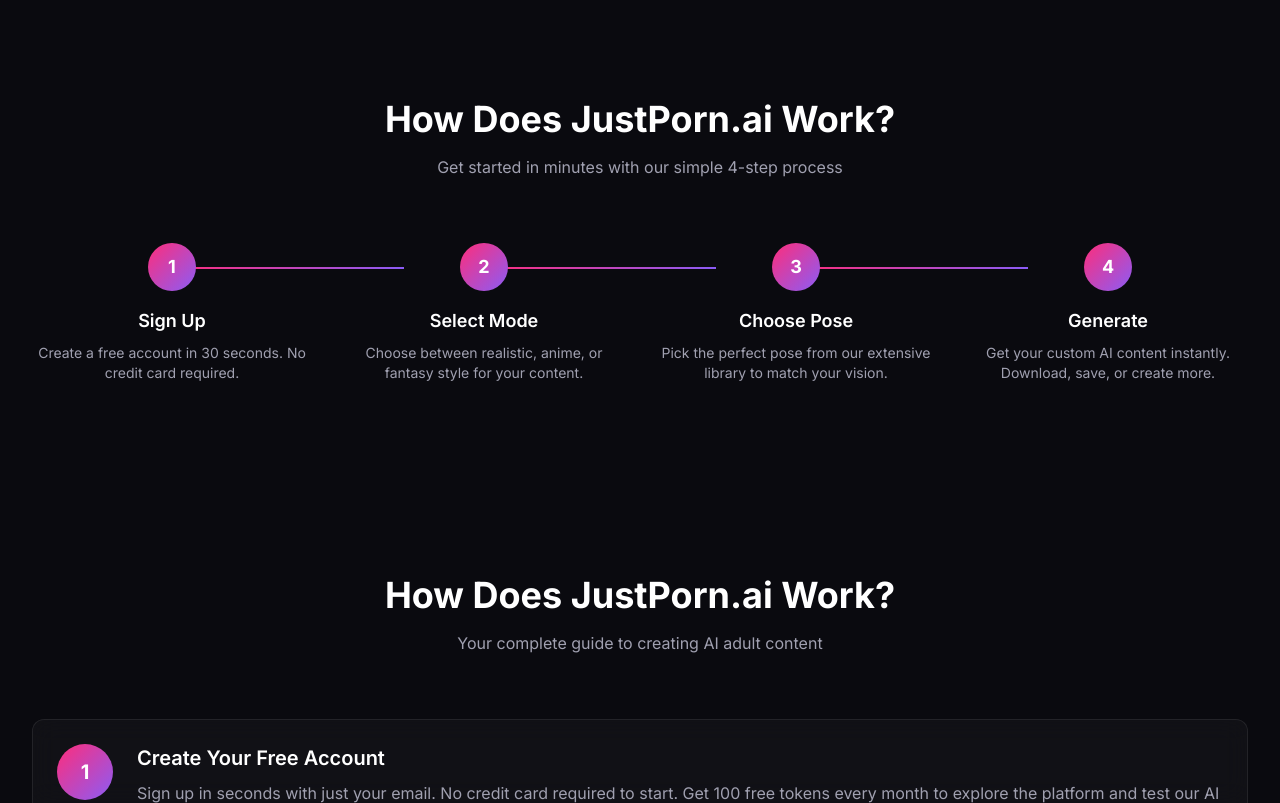
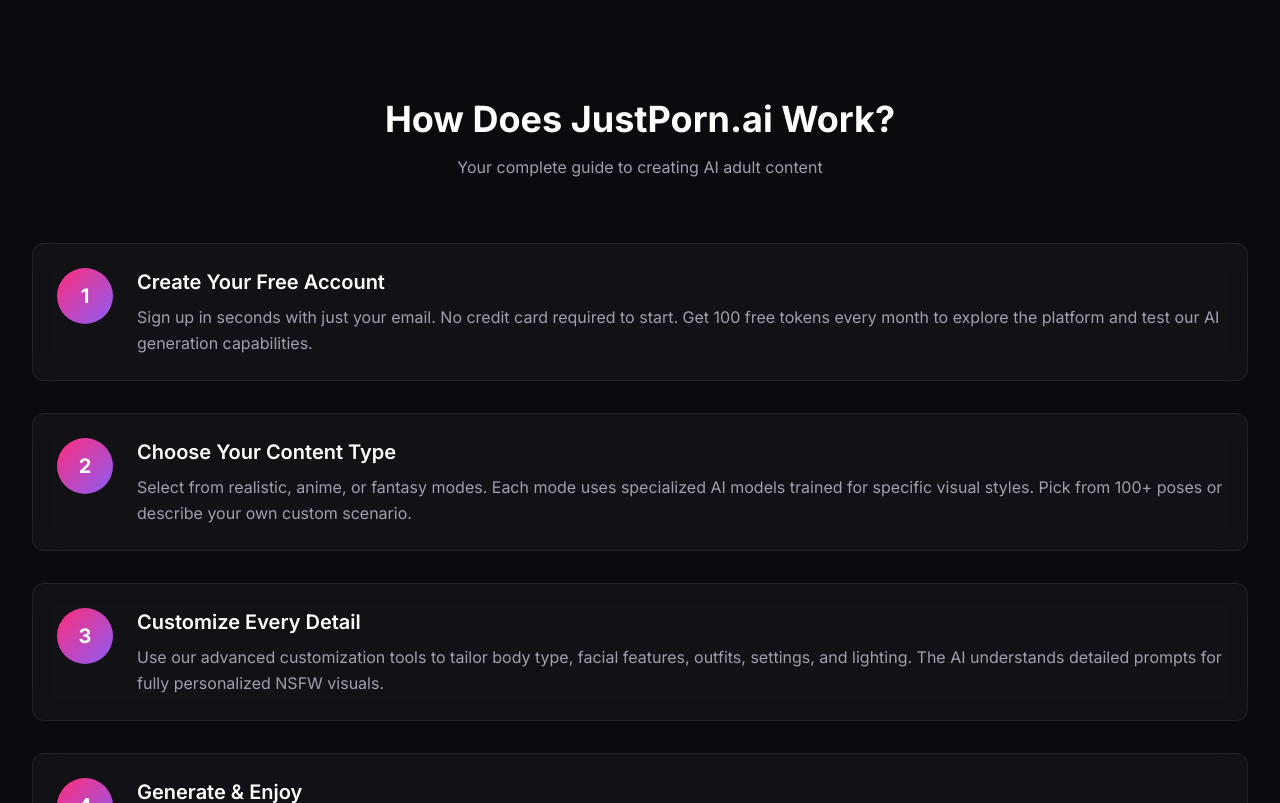
Before and after one commit to ai-affi/justporn-ai.com, a website: page index.html in a window 1280 px wide. Shown: the part 1537-2340 px from the top of the page. Drawn offline with nearby package versions, Linux system fonts and the light colour scheme.

Commit message:
Remove duplicate How It Works section - keep only detailed version

```diff
--- a/index.html
+++ b/index.html
@@ -219,20 +219,6 @@
     </div>
   </section>
 
-  <!-- HOW IT WORKS -->
-  <section id="how-it-works" class="py-24 relative">
-    <div class="max-w-7xl mx-auto px-4 sm:px-6 lg:px-8">
-      <div class="text-center mb-16 scroll-reveal">
-        <h2 class="text-3xl sm:text-4xl font-bold mb-4" data-i18n="how_it_works.title"></h2>
-        <p class="text-jp-text-secondary max-w-2xl mx-auto" data-i18n="how_it_works.subtitle"></p>
-      </div>
-
-      <div class="grid sm:grid-cols-2 lg:grid-cols-4 gap-8 relative" id="steps-grid">
-        <!-- Steps injected via JS from JSON -->
-      </div>
-    </div>
-  </section>
-
   <!-- HOW DOES JUSTPORN.AI WORK - DETAILED -->
   <section id="how-detailed" class="py-24 relative">
     <div class="max-w-7xl mx-auto px-4 sm:px-6 lg:px-8">
@@ -404,7 +390,6 @@
     // ============================================
     function renderDynamicContent() {
       renderFeatures();
-      renderSteps();
       renderHowDetailed();
       renderComparison();
       renderPricing();
```
